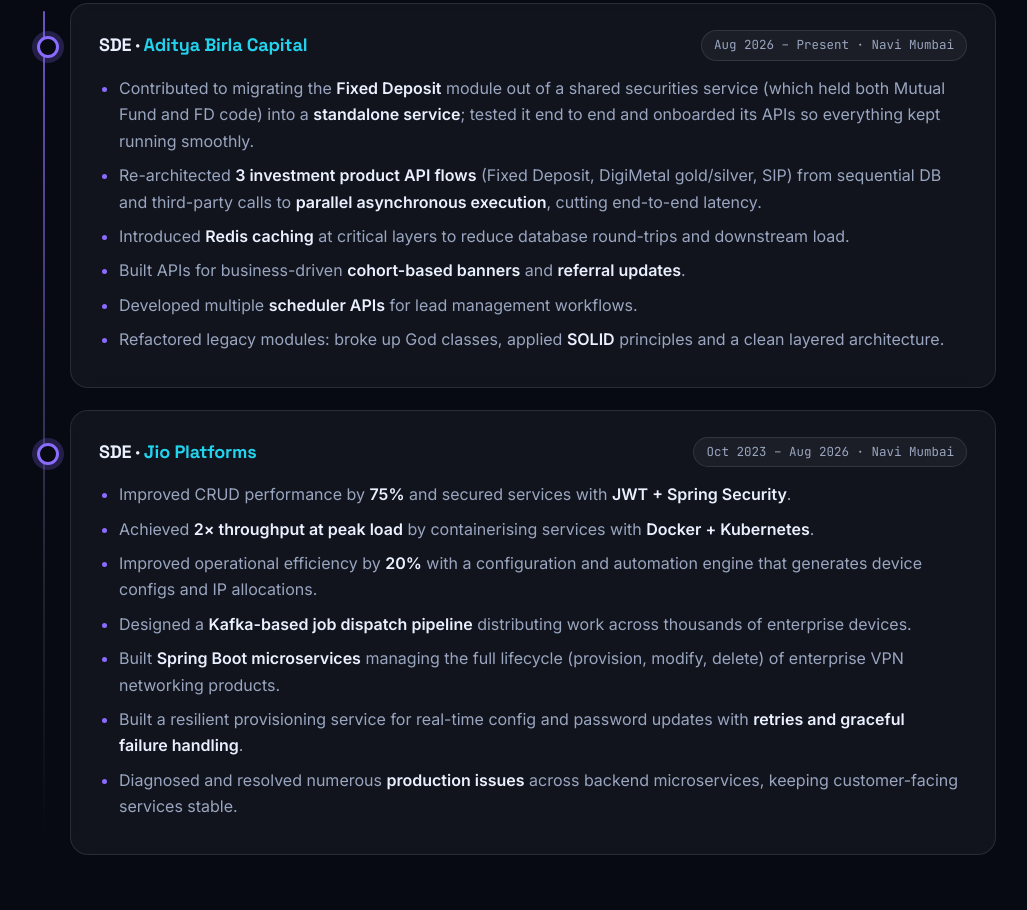
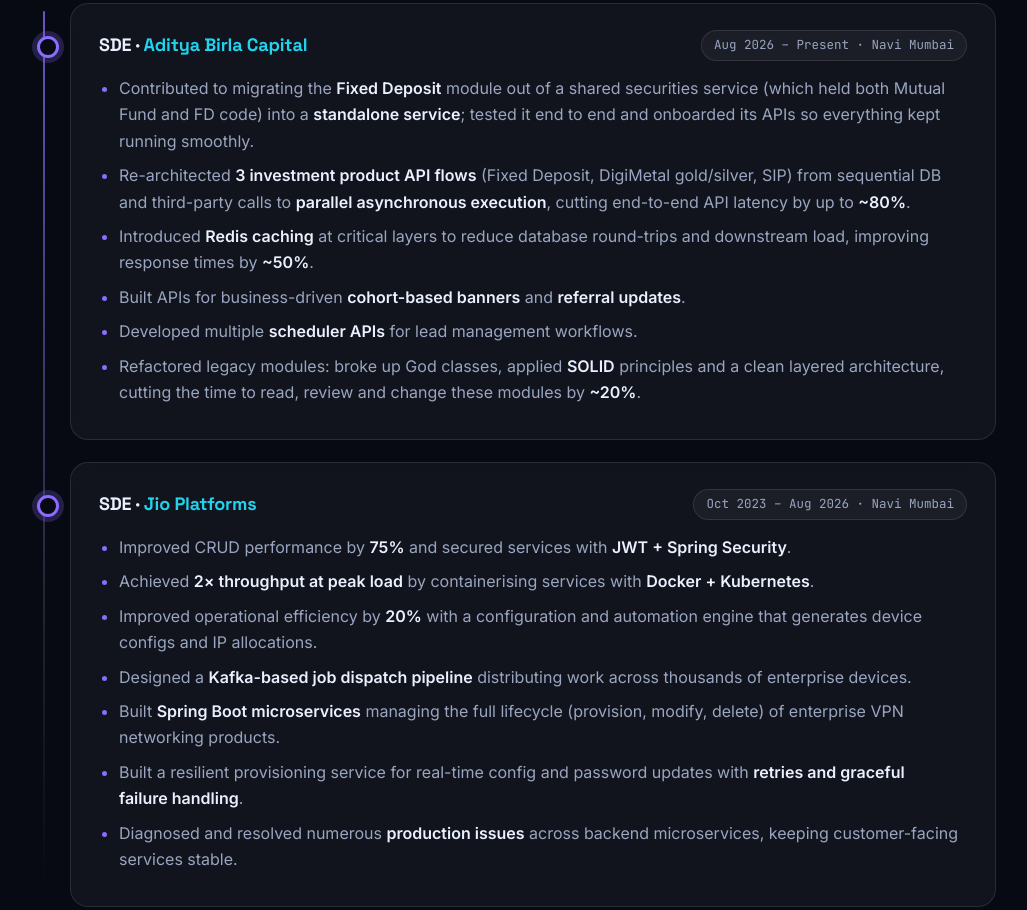
Before and after one commit to Nitesh123-Nits/Nitesh-kumar-sah, a plain HTML site: page index.html in a window 1280 px wide. Shown: the part 1268-2178 px from the top of the page, without its empty margins (124-1151 px from the left). Drawn offline with Linux system fonts and the light colour scheme.

Commit message:
Add impact metrics to Aditya Birla Capital bullets in resume and portfolio
Co-Authored-By: Claude Sonnet 5.5 <noreply@anthropic.com>
Claude-Session: https://claude.ai/code/session_016rCU3rFDfb1JivYQMeYiKj

```diff
--- a/index.html
+++ b/index.html
@@ -544,11 +544,11 @@
         </div>
         <ul>
           <li>Contributed to migrating the <b>Fixed Deposit</b> module out of a shared securities service (which held both Mutual Fund and FD code) into a <b>standalone service</b>; tested it end to end and onboarded its APIs so everything kept running smoothly.</li>
-          <li>Re-architected <b>3 investment product API flows</b> (Fixed Deposit, DigiMetal gold/silver, SIP) from sequential DB and third-party calls to <b>parallel asynchronous execution</b>, cutting end-to-end latency.</li>
-          <li>Introduced <b>Redis caching</b> at critical layers to reduce database round-trips and downstream load.</li>
+          <li>Re-architected <b>3 investment product API flows</b> (Fixed Deposit, DigiMetal gold/silver, SIP) from sequential DB and third-party calls to <b>parallel asynchronous execution</b>, cutting end-to-end API latency by up to <b>~80%</b>.</li>
+          <li>Introduced <b>Redis caching</b> at critical layers to reduce database round-trips and downstream load, improving response times by <b>~50%</b>.</li>
           <li>Built APIs for business-driven <b>cohort-based banners</b> and <b>referral updates</b>.</li>
           <li>Developed multiple <b>scheduler APIs</b> for lead management workflows.</li>
-          <li>Refactored legacy modules: broke up God classes, applied <b>SOLID</b> principles and a clean layered architecture.</li>
+          <li>Refactored legacy modules: broke up God classes, applied <b>SOLID</b> principles and a clean layered architecture, cutting the time to read, review and change these modules by <b>~20%</b>.</li>
         </ul>
       </div>
 
```
Also changed, not shown: 1 other file.
